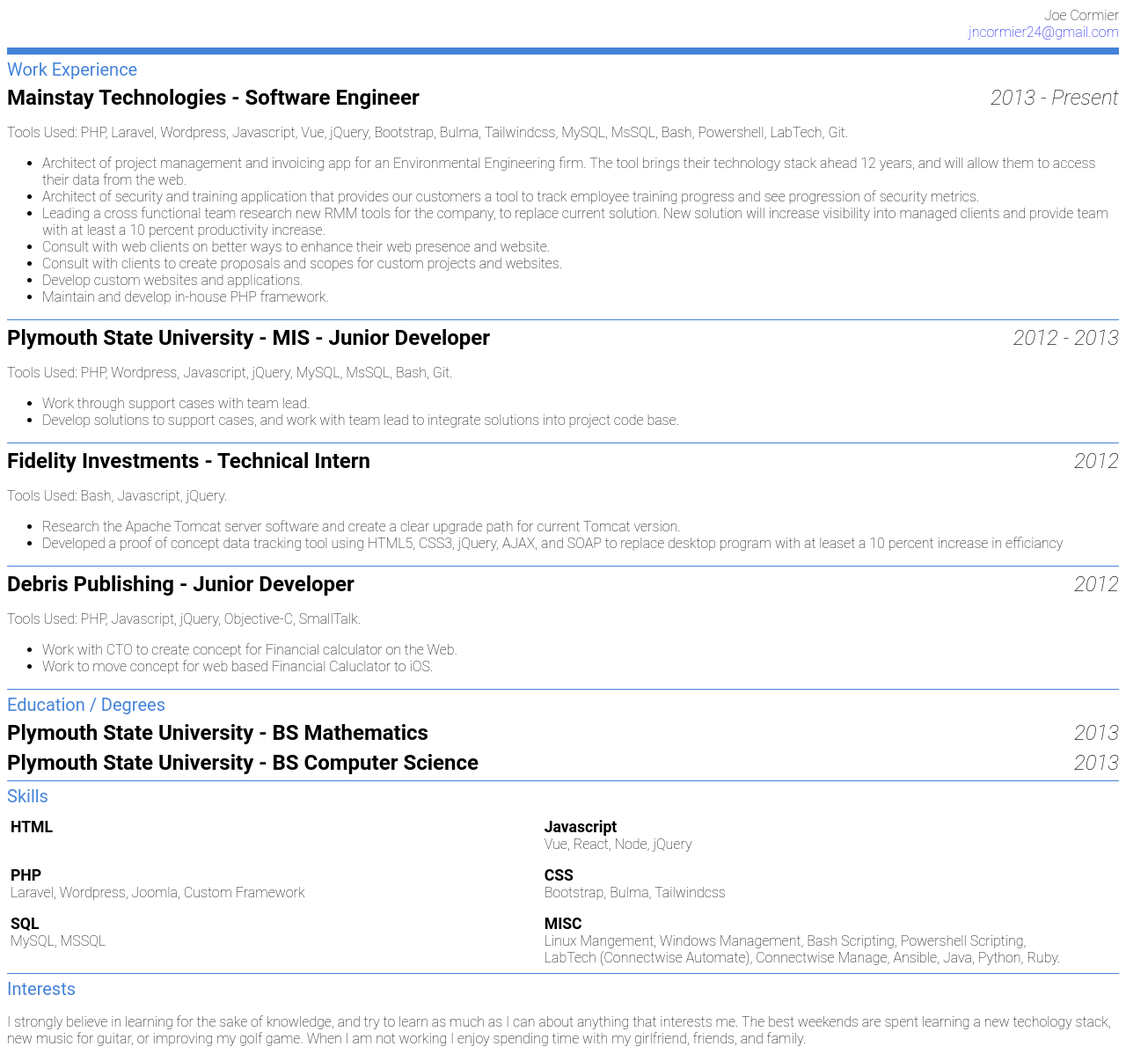
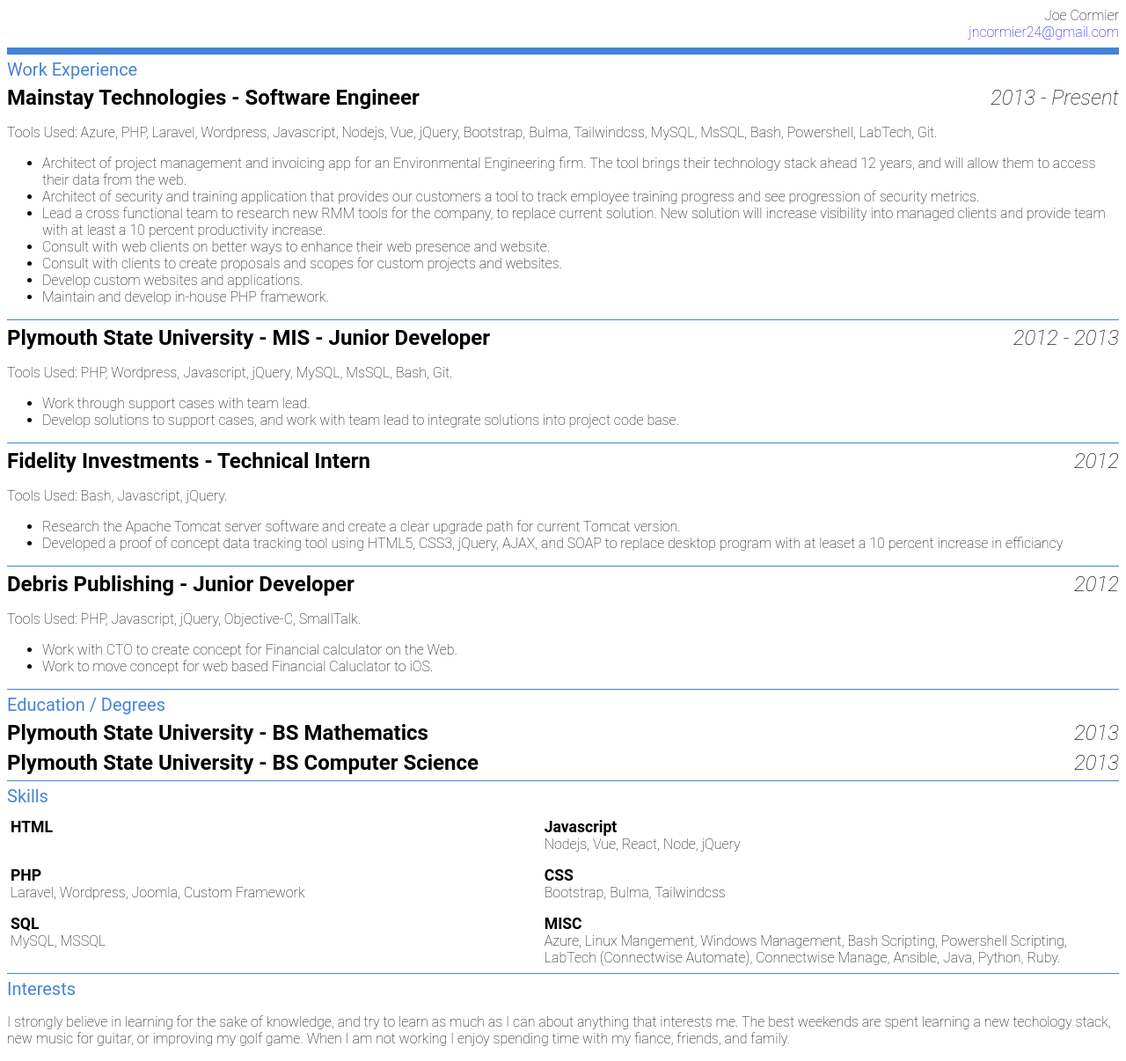
Before and after one commit to jncormier24/jncormier24.github.io, a plain HTML site: page index.html in a window 1280 px wide. Shown: the whole page at 88% size. Drawn offline with Linux system fonts and the light colour scheme.

Commit message:
updated resume

```diff
--- a/index.html
+++ b/index.html
@@ -106,7 +106,7 @@
         <h2 class="header2">Work Experience</h2>
         <section id="mainstay">
           <h1 class="header1">Mainstay Technologies - Software Engineer<span class="time">2013 - Present</span></h1>
-          <p>Tools Used: PHP, Laravel, Wordpress, Javascript, Vue, jQuery, Bootstrap, Bulma, Tailwindcss, MySQL, MsSQL, Bash,
+          <p>Tools Used: Azure, PHP, Laravel, Wordpress, Javascript, Nodejs, Vue, jQuery, Bootstrap, Bulma, Tailwindcss, MySQL, MsSQL, Bash,
             Powershell, LabTech, Git.</p>
           <ul>
             <li>
@@ -117,7 +117,8 @@
               Architect of security and training application that provides our customers a tool to track employee training progress and
               see progression of security metrics.
             </li>
-            <li>Leading a cross functional team research new RMM tools for the company, to replace current solution. New
+            <li>
+                Lead a cross functional team to research new RMM tools for the company, to replace current solution. New
               solution will increase visibility into managed clients and provide team with at least a 10 percent productivity
               increase.
             </li>
@@ -166,7 +167,7 @@
             <div class="label">HTML</div>
           </div>
           <div class="skill">
-            <div class="label">Javascript</div>Vue, React, Node, jQuery
+            <div class="label">Javascript</div>Nodejs, Vue, React, Node, jQuery
           </div>
           <div class="skill">
             <div class="label">PHP</div>Laravel, Wordpress, Joomla, Custom Framework
@@ -178,7 +179,7 @@
             <div class="label">SQL</div>MySQL, MSSQL
           </div>
           <div class="skill">
-            <div class="label">MISC</div>Linux Mangement, Windows Management, Bash Scripting, Powershell Scripting, LabTech
+            <div class="label">MISC</div>Azure, Linux Mangement, Windows Management, Bash Scripting, Powershell Scripting, LabTech
             (Connectwise Automate), Connectwise Manage, Ansible, Java, Python, Ruby.
           </div>
         </div>
@@ -188,7 +189,7 @@
         <p>
           I strongly believe in learning for the sake of knowledge, and try to learn as much as I can about anything that interests
           me. The best weekends are spent learning a new techology stack, new music for guitar, or improving my golf game.
-          When I am not working I enjoy spending time with my girlfriend, friends, and family.
+          When I am not working I enjoy spending time with my fiance, friends, and family.
         </p>
       </section>
     </div>
```
Also changed, not shown: 1 other file.
